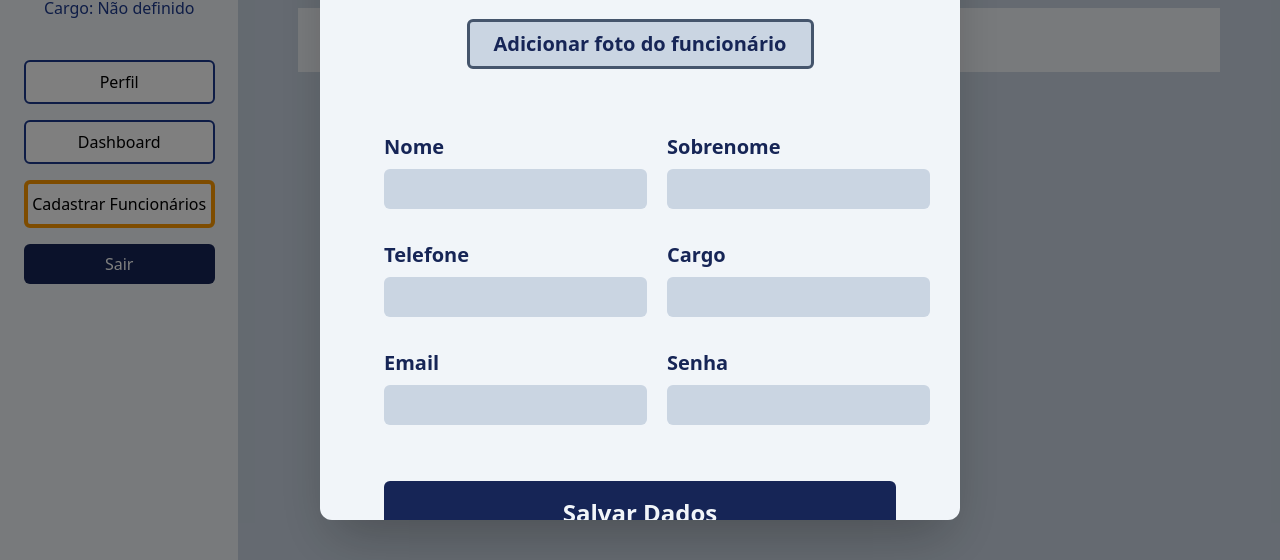
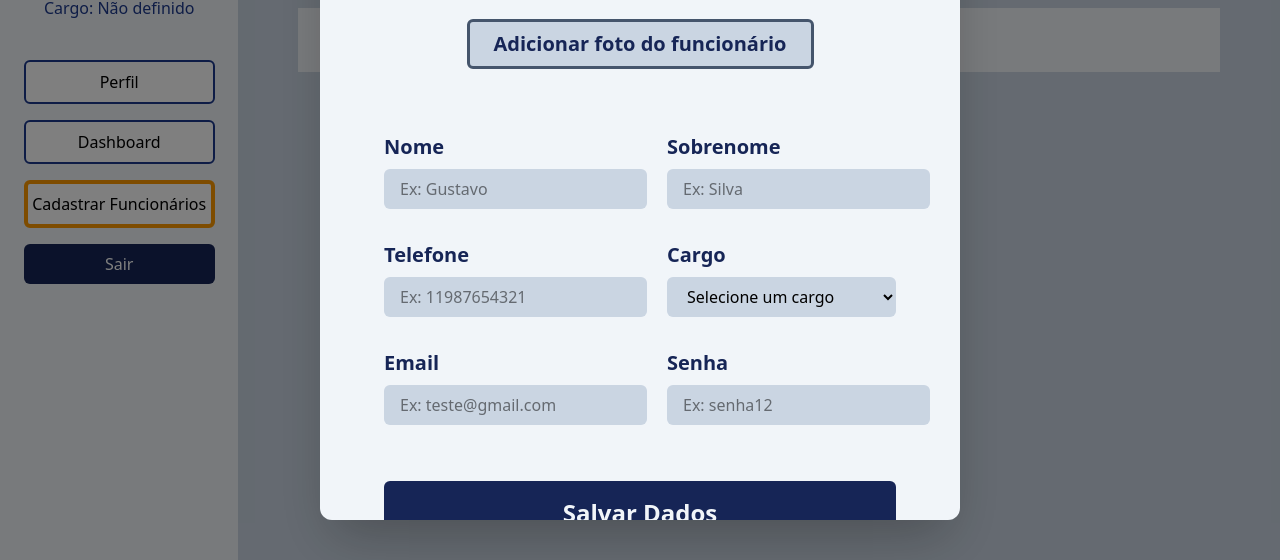
Before and after one commit to Navix-Monitoring/navix, a website: page public/admin.html in a window 1280 px wide. Both pictures are taken after a click on the link "Adicionar". Shown: the part 240-800 px from the top of the page. Drawn offline with nearby package versions, Linux system fonts and the light colour scheme; no server answers.

Commit message:
fix: cadastro usuario

```diff
--- a/public/admin.html
+++ b/public/admin.html
@@ -64,35 +64,39 @@
             <div class="flex gap-5 w-full">
                 <div class="flex flex-col gap-2 w-full">
                     <p class="text-xl font-semibold text-blue-950">Nome</p>
-                    <input type="text" id="nome" class="bg-slate-300 px-4 py-2 rounded-md">
+                    <input type="text" id="nome" class="bg-slate-300 px-4 py-2 rounded-md" placeholder="Ex: Gustavo">
                 </div>
 
                 <div class="flex flex-col gap-2 w-full">
                     <p class="text-xl font-semibold text-blue-950">Sobrenome</p>
-                    <input type="text" id="sobrenome" class="bg-slate-300 px-4 py-2 rounded-md">
+                    <input type="text" id="sobrenome" class="bg-slate-300 px-4 py-2 rounded-md" placeholder="Ex: Silva">
                 </div>
             </div>
 
             <div class="flex gap-5 w-full">
                 <div class="flex flex-col gap-2 w-full">
                     <p class="text-xl font-semibold text-blue-950">Telefone</p>
-                    <input type="text" id="telefone" class="bg-slate-300 px-4 py-2 rounded-md">
+                    <input type="text" id="telefone" class="bg-slate-300 px-4 py-2 rounded-md" placeholder="Ex: 11987654321">
                 </div>
                 <div class="flex flex-col gap-2 w-full">
                     <p class="text-xl font-semibold text-blue-950">Cargo</p>
-                    <input type="text" id="cargo" class="bg-slate-300 px-4 py-2 rounded-md">
+                    <select id="cargo" class="bg-slate-300 px-4 py-2 rounded-md w-full">
+                        <option value="" disabled selected>Selecione um cargo</option>
+                        <option value="Funcionario">Funcionário</option>
+                        <option value="Administrador">Administrador</option>
+                    </select>
                 </div>
             </div>
 
             <div class="flex gap-5 w-full pb-6">
                 <div class="flex flex-col gap-2 w-full">
                     <p class="text-xl font-semibold text-blue-950">Email</p>
-                    <input type="email" id="email" class="bg-slate-300 px-4 py-2 rounded-md">
+                    <input type="email" id="email" class="bg-slate-300 px-4 py-2 rounded-md" placeholder="Ex: teste@gmail.com">
                 </div>
 
                 <div class="flex flex-col gap-2 w-full">
                     <p class="text-xl font-semibold text-blue-950">Senha</p>
-                    <input type="password" id="senha" class="bg-slate-300 px-4 py-2 rounded-md">
+                    <input type="password" id="senha" class="bg-slate-300 px-4 py-2 rounded-md" placeholder="Ex: senha12">
                 </div>
             </div>
             <div class="flex justify-center w-full">
@@ -203,7 +207,8 @@
                 </a>
 
                 <a href="../admin.html"
-                    class="w-full bg-white border-4 border-amber-500 rounded-md text-center py-2 hover:text-blue-900 hover:font-medium" id="adm-only">
+                    class="w-full bg-white border-4 border-amber-500 rounded-md text-center py-2 hover:text-blue-900 hover:font-medium"
+                    id="adm-only">
                     Cadastrar Funcionários
                 </a>
 
@@ -256,6 +261,7 @@
     </div>
 
 </body>
+
 </html>
 
 <script>
@@ -482,7 +488,7 @@
         });
     }
     // Espere o HTML inteiro ser carregado antes de executar o JavaScript
-    document.addEventListener('DOMContentLoaded', function() {
+    document.addEventListener('DOMContentLoaded', function () {
 
         // Agora podemos pegar os elementos com segurança, pois eles já existem
         var nomeEmpresa = sessionStorage.getItem("nome_ss");
```
Also changed, not shown: src/controllers/usuarioController.js (+5 -3 lines), 2 other files.
